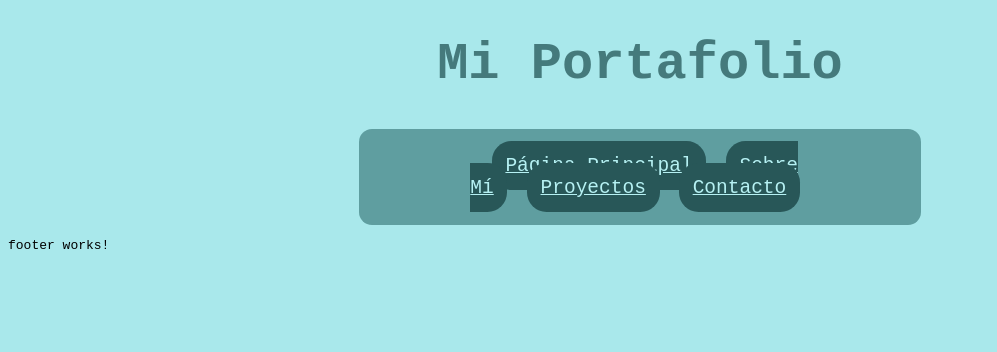
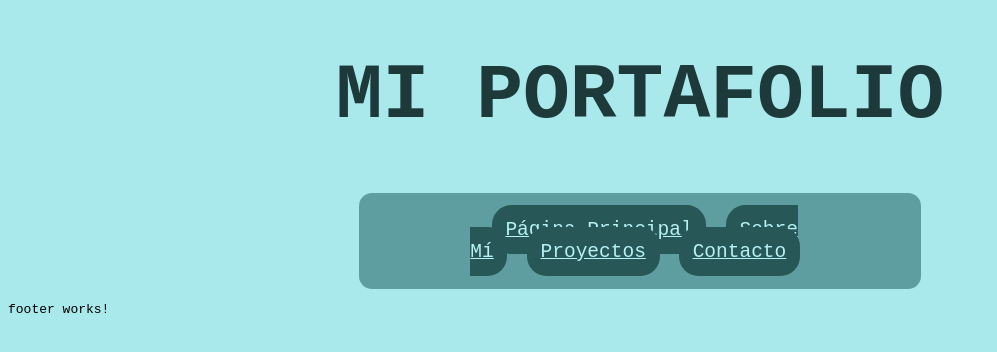
Before and after one commit to rostalbon/actividad-angular, an Angular app: page / in a window 1280 px wide. Shown: the top 352 px of the page, without its empty margins (0-997 px from the left). Built offline with nearby package versions, Linux system fonts and the light colour scheme.

Commit message:
Se modificó styles.css y header.html

```diff
--- a/src/app/header/header.html
+++ b/src/app/header/header.html
@@ -1 +1 @@
-<h1>Mi Portafolio</h1>
+<h1>MI PORTAFOLIO</h1>
--- a/src/styles.css
+++ b/src/styles.css
@@ -1,7 +1,8 @@
 h1 {
     font-size: 4em;
     text-align: center;
-    color: rgb(69, 122, 124);
+    color: rgb(29, 57, 58);
+    font-size: 6em;
 }
 body {
     background-color: rgb(169, 232, 235);
```
